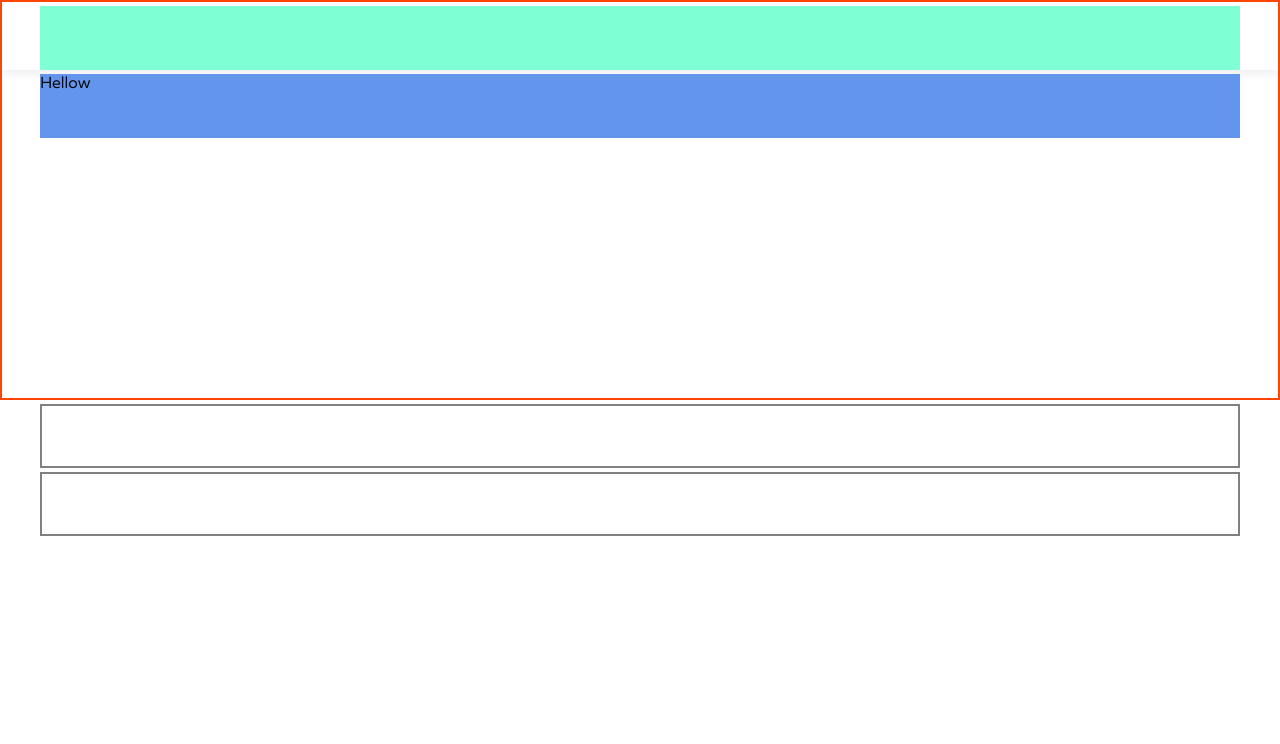
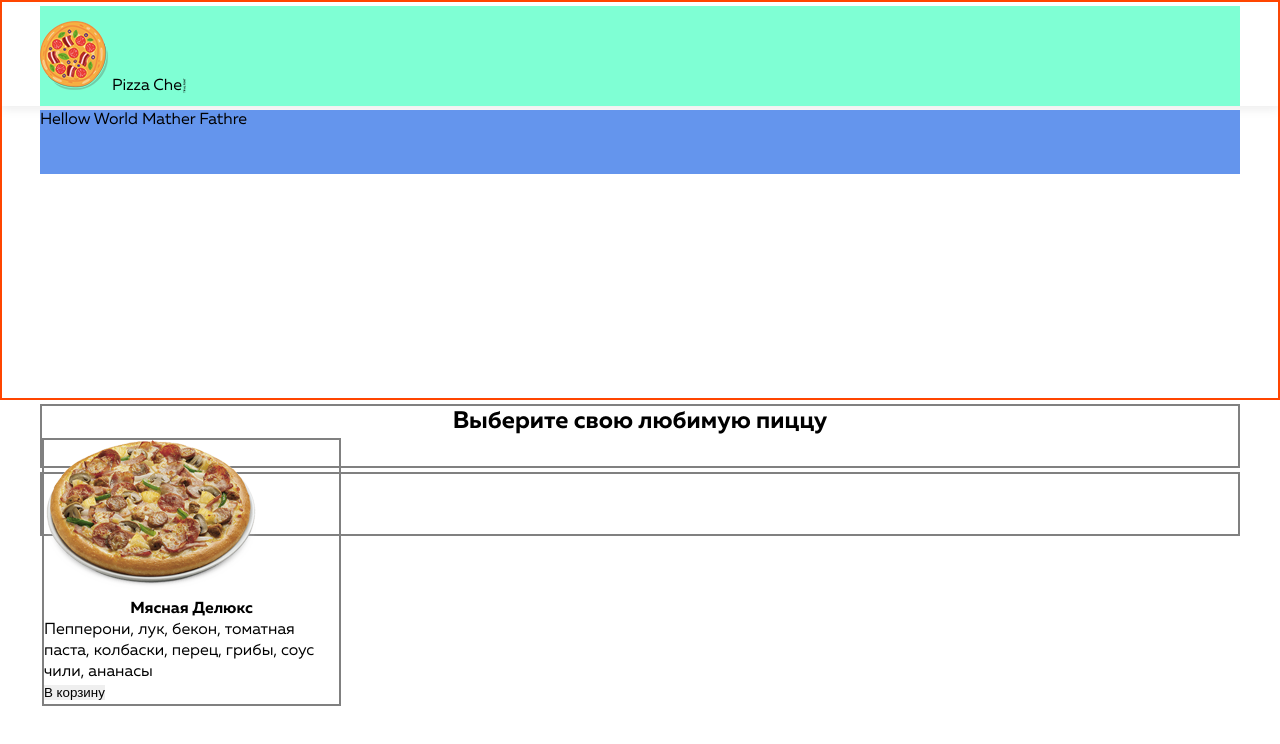
Before and after one commit to mccrush/pizza, a plain HTML site: page index.html in a window 1280 px wide. Drawn offline with Linux system fonts and the light colour scheme.

Commit message:
Settings select item

```diff
--- a/css/style.css
+++ b/css/style.css
@@ -29,6 +29,19 @@ body {
   font-family: "Muller-Regular", sans-serif;
 }
 
+h1,
+h2,
+h3,
+h4,
+h5,
+h6 {
+  font-family: "Muller-Bold", sans-serif;
+}
+
+.text-center {
+  text-align: center;
+}
+
 .block {
   max-width: 1200px;
   margin: 4px auto;
@@ -54,6 +67,12 @@ body {
 
 .navigation {
   background-color: aquamarine;
+  height: 100px;
+  padding: 15px 0;
+}
+
+.select-cover {
+  width: 25%;
 }
 
 .header {
--- a/index.html
+++ b/index.html
@@ -15,13 +15,28 @@
   <div class="container">
     <div class="header border border-orange">
       <div class="navigation-cover">
-        <div class="navigation block"></div>
+        <div class="navigation block">
+          <div class="logo">
+            <img src="/images/icons/logo.png" alt="Logo Pizza Cheff" class="logo-image">
+            <span class="logo-title">Pizza Cheff</span>
+          </div>
+        </div>
       </div>
 
-      <div class="hellow block"> Hellow</div>
+      <div class="hellow block">Hellow World Mather Fathre</div>
     </div>
 
-    <div class="select block border"></div>
+    <div class="select block border">
+      <h2 class="text-center">Выберите свою любимую пиццу</h2>
+      <div class="select-cover">
+        <div class="select-item border">
+          <img src="/images/select/Layer 1.png" alt="Мясная Делюкс">
+          <h4 class="text-center">Мясная Делюкс</h4>
+          <p>Пепперони, лук, бекон, томатная паста, колбаски, перец, грибы, соус чили, ананасы</p>
+          <button class="btn btn-busket">В корзину</button>
+        </div>
+      </div>
+    </div>
 
     <div class="footer block border"></div>
   </div>
```
